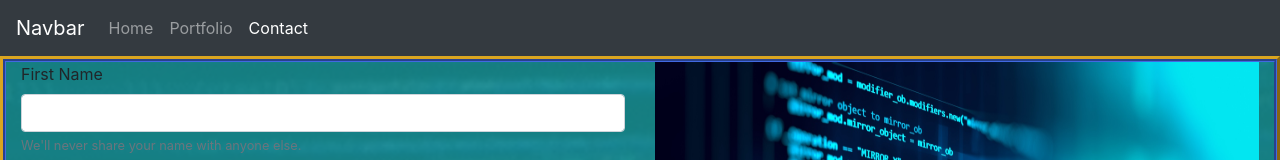
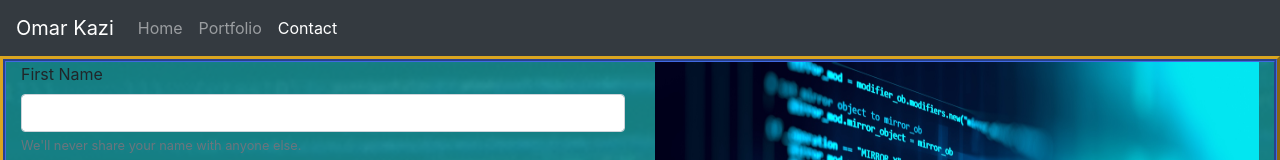
Before and after one commit to OAKO-UCONN/Portfolio-Update-2, a website: page public/contact.html in a window 1280 px wide. Shown: the top 160 px of the page. Drawn offline with nearby package versions, Linux system fonts and the light colour scheme.

Commit message:
Updating Navbar

```diff
--- a/public/contact.html
+++ b/public/contact.html
@@ -38,7 +38,7 @@
     <!--CSS-END-->
     <!--   navbar -->
     <nav class="navbar navbar-expand-lg navbar-dark bg-dark">
-      <a class="navbar-brand" href="#">Navbar</a>
+      <a class="navbar-brand" href="#">Omar Kazi</a>
       <button class="navbar-toggler" type="button" data-toggle="collapse" data-target="#navbarSupportedContent" aria-controls="navbarSupportedContent" aria-expanded="false" aria-label="Toggle navigation">
         <span class="navbar-toggler-icon"></span>
       </button>
--- a/routes/html-routes.js
+++ b/routes/html-routes.js
@@ -26,7 +26,6 @@ module.exports = function(app) {
   app.get("/members", isAuthenticated, (req, res) => {
     res.sendFile(path.join(__dirname, "../public/members.html"));
   });
-};
 
 app.get("/portfolio", (req, res) => {
   if (req.user) {
@@ -95,3 +94,5 @@ app.get("/portfolio/uconn-coding-bootcamp", (req, res) => {
 
 
 //////END Portfolio Subpages.//////
+
+};
```
Also changed, not shown: public/index.html (+1 -1 lines).
